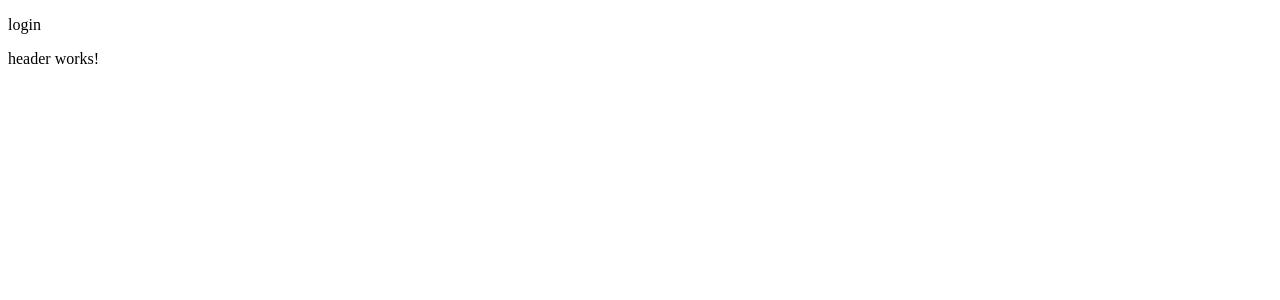
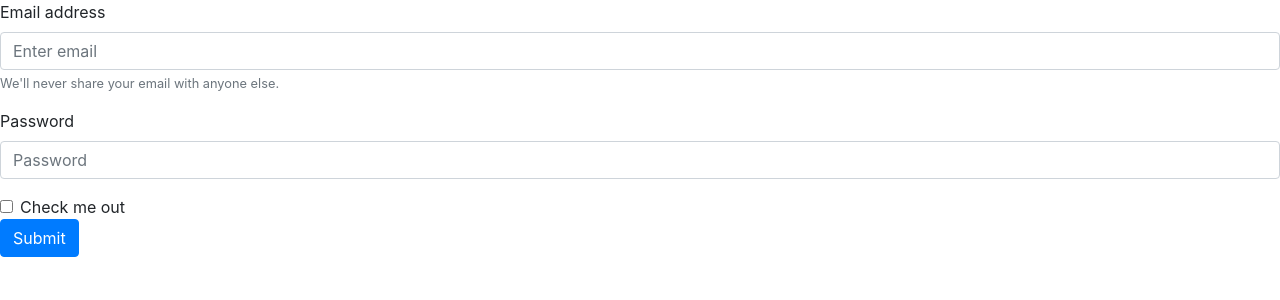
Before and after one commit to axestos/FEP, an Angular app in the folder Eindopdracht/: page / in a window 1280 px wide. Shown: the top 300 px of the page. Built offline with nearby package versions, Linux system fonts and the light colour scheme.

Commit message:
Bootstap werkt

```diff
--- a/Eindopdracht/src/app/login/login.component.html
+++ b/Eindopdracht/src/app/login/login.component.html
@@ -1,2 +1,18 @@
-<p>login</p>
-<app-header></app-header>
+<form>
+  <div class="form-group">
+    <label for="exampleInputEmail1">Email address</label>
+    <input type="email" class="form-control" id="exampleInputEmail1" aria-describedby="emailHelp" placeholder="Enter email">
+    <small id="emailHelp" class="form-text text-muted">We'll never share your email with anyone else.</small>
+  </div>
+  <div class="form-group">
+    <label for="exampleInputPassword1">Password</label>
+    <input type="password" class="form-control" id="exampleInputPassword1" placeholder="Password">
+  </div>
+  <div class="form-check">
+    <label class="form-check-label">
+      <input type="checkbox" class="form-check-input">
+      Check me out
+    </label>
+  </div>
+  <button type="submit" class="btn btn-primary">Submit</button>
+</form>
```
Also changed, not shown: Eindopdracht/.angular-cli.json.
